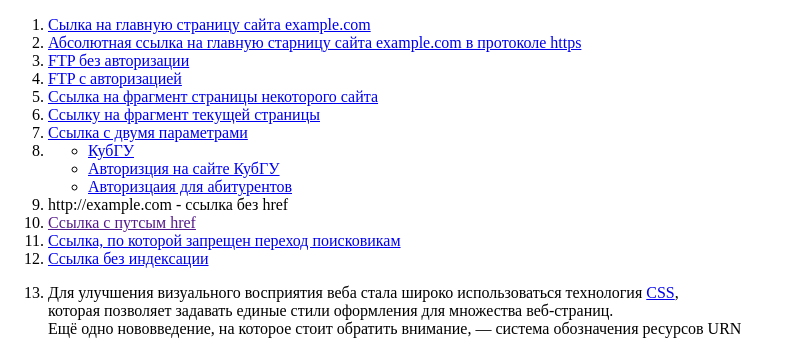
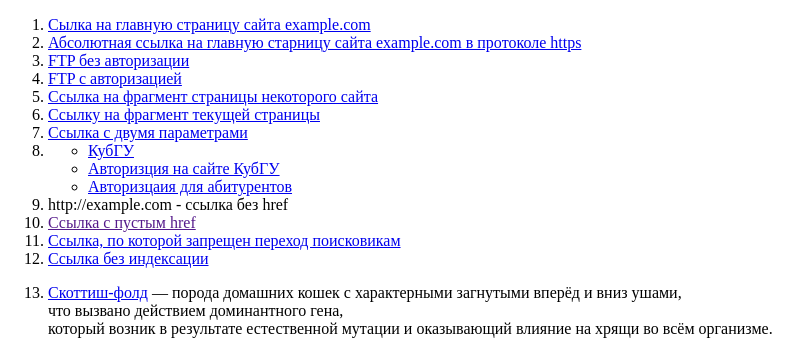
Before and after one commit to mavlyukaev/mavlyukaev.github.io, a plain HTML site: page index.html in a window 1280 px wide. Shown: the top 351 px of the page, without its empty margins (0-810 px from the left). Drawn offline with Linux system fonts and the light colour scheme.

Commit message:
Update index.html

```diff
--- a/index.html
+++ b/index.html
@@ -49,7 +49,7 @@
     </li>
 
     <li>
-        <a href="">Ссылка с путсым href</a>
+        <a href="">Ссылка с пустым href</a>
     </li>
 
     <li>
@@ -61,11 +61,12 @@
     </li>
 
     <li>
-        <p>Для улучшения визуального восприятия веба стала широко использоваться технология <a href="https://ru.wikipedia.org/wiki/CSS">CSS</a>,
-        <br>
-        которая позволяет задавать единые стили оформления для множества веб-страниц.
-        <br>
-        Ещё одно нововведение, на которое стоит обратить внимание, — система обозначения ресурсов URN</p>
+        <p> <a href="https://ru.wikipedia.org/Шотландская_вислоухая_кошка">Скоттиш-фолд</a> — порода домашних кошек с характерными загнутыми вперёд и вниз ушами,
+            <br>
+            что вызвано действием доминантного гена,
+            <br>
+            который возник в результате естественной мутации и оказывающий влияние на хрящи во всём организме.
+        </p>
     </li>
 
     <li>
```
